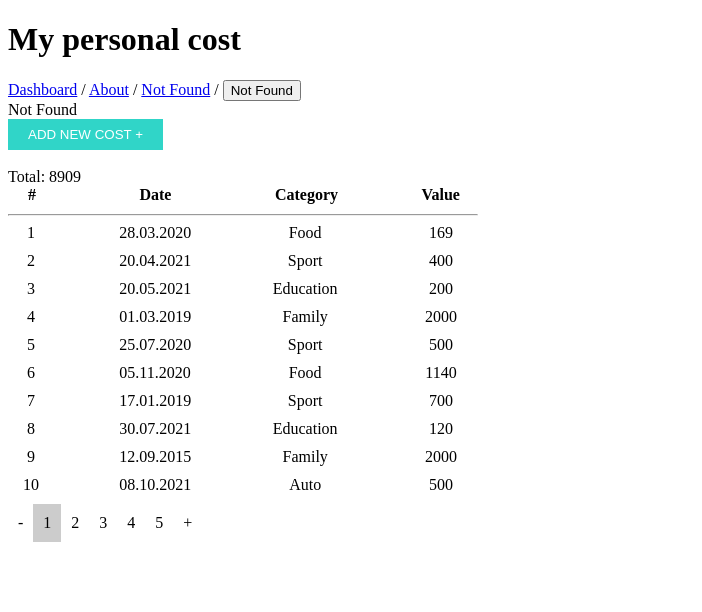
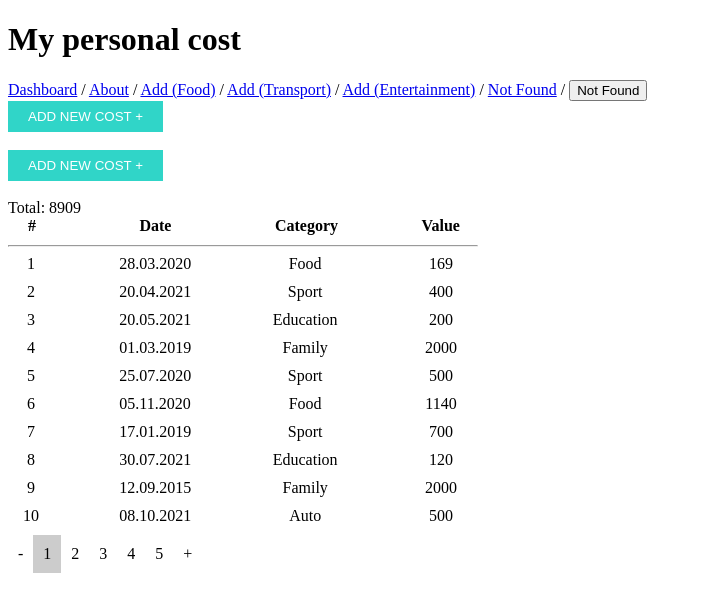
Before and after one commit to StasBeep/work-vue-js, a Vue app in the folder project/: page /add/payment/1 in a window 1280 px wide. Shown: the top 612 px of the page, without its empty margins (0-702 px from the left). Built offline with nearby package versions, Linux system fonts and the light colour scheme.

Commit message:
выполненное домашнее задание №5

```diff
--- a/project/src/App.vue
+++ b/project/src/App.vue
@@ -7,6 +7,9 @@
       <!-- Запросы (переходы) -->
       <router-link to='/dashboard'>Dashboard</router-link> /
       <router-link to='/about'>About</router-link> /
+      <router-link to='/add/payment/Food?value=200&second=200'>Add (Food)</router-link> /
+      <router-link to='/add/payment/Transport?value=50'>Add (Transport)</router-link> /
+      <router-link to='/add/payment/Entertainment?value=2000'>Add (Entertainment)</router-link> /
       <router-link to='/notfound'>Not Found</router-link> /
       <!-- Второй способ запроса через button -->
       <button @click='goToThePageNotFound'>Not Found</button>
@@ -22,6 +25,7 @@
         <Dashboard v-if="page === 'dashboard'" />
         <NotFound v-if="page === 'notfound'" /> -->
       </div>
+      <br>
       <AddPayment @addNewPayment="addData" />
       <br>
       Total: {{ getFPV }}
--- a/project/src/components/AddPayment.vue
+++ b/project/src/components/AddPayment.vue
@@ -48,7 +48,16 @@ export default {
             // console.log(data);
             // Вызов события, название события и аргументы
 
+            if(this.getValueStatusRoute && this.getParamsCategoryStatusRoute) {
+                this.$store.commit('addDataToPaymentList', data)
+                this.goToPageDashboard()
+            }
+
             this.$emit('addNewPayment', data);
+        },
+
+        goToPageDashboard() {
+            this.$router.push({name: 'dashboard'})
         },
     },
 
@@ -65,7 +74,35 @@ export default {
             const y = today.getFullYear();
             return `${d}.${m}.${y}`;
         },
+
+        // Момент запроса есть ли value, если нет, то вернуть null
+        getValueStatusRoute() {
+            console.log(this.$route.query?.value)
+            return Number(this.$route.query?.value) ?? null
+        },
+
+        getParamsCategoryStatusRoute() {
+            console.log(this.$route)
+            return this.$route.params?.category ?? null
+        }
     },
+
+    // Компонент ещё не смонтирован
+    created() {
+        if(!this.getValueStatusRoute && !this.getParamsCategoryStatusRoute) {
+            this.goToPageDashboard()
+        }
+        this.category = this.getParamsCategoryStatusRoute
+        this.value = this.getValueStatusRoute
+    },
+
+    // Момент монтирования
+    mounted() {
+        // открытие дабавочного элемента
+        if(this.getValueStatusRoute && this.getParamsCategoryStatusRoute) {
+            this.show = false
+        }
+    }
 }
 </script>
 
--- a/project/src/router/index.js
+++ b/project/src/router/index.js
@@ -4,6 +4,8 @@ import Router from 'vue-router'
 import Dashboard from '../views/Dashboard.vue'
 import About from '../views/About.vue'
 import NotFound from '../views/NotFound.vue'
+
+import AddPayment from '../components/AddPayment.vue'
 
 Vue.use(Router)
 
@@ -46,6 +48,14 @@ const router = new Router({
             // Имя роута (может понадобится в дальнейшем)
             name: 'about'
         },
+        {
+            // Путь
+            path: '/add/payment/:category',
+            // Компонент реализации
+            component: AddPayment,
+            // Имя роута (может понадобится в дальнейшем)
+            name: 'addPayment'
+        },
         /*{
             // Путь
             path: '/notfound',
@@ -86,6 +96,7 @@ const getTitle = routName => {
     return {
         'dashboard': 'Take a look on your payments and add more!',
         'about': 'Anything about our awesome application!',
+        'addPayment': 'adding elements',
         'NotFound': 'Oops! Seems like we lost this page :('
     }[routName]
 }
```
